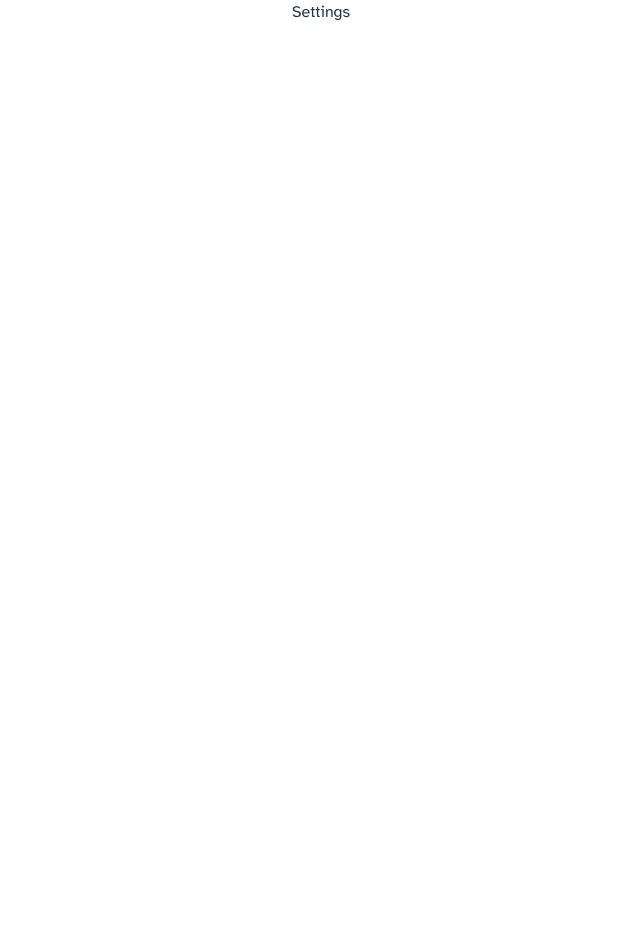
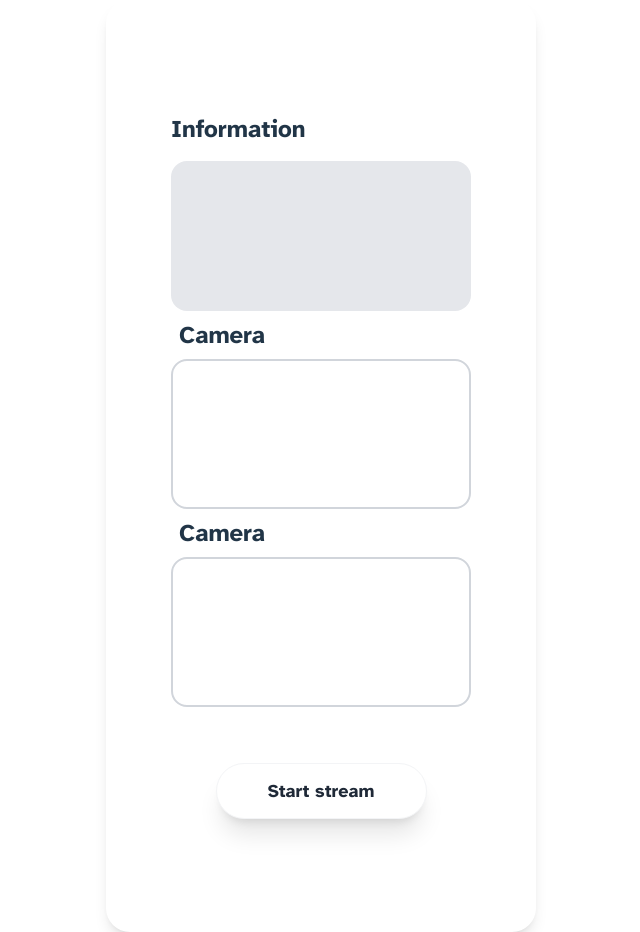
Before and after one commit to VietRocHack/realtors, a React (Vite) app: page /settings in a window 1280 px wide. Shown: the whole page, without its empty margins (319-959 px from the left). Before the commit the page ends 800 px from the top, so only its background shows below. Built offline with nearby package versions, Linux system fonts and the light colour scheme.

Commit message:
ldh: update Settings

```diff
--- a/src/pages/HomePage/HomePage.jsx
+++ b/src/pages/HomePage/HomePage.jsx
@@ -6,7 +6,7 @@ const HomePage = () => {
     const navigate = useNavigate()
 
     return (
-        <div className="w-full max-w-[430px] h-[932px] rounded-3xl shadow-lg overflow-hidden flex flex-col">
+        <div className="w-[430px] h-[932px] rounded-3xl shadow-lg overflow-hidden flex flex-col">
             <header className="mt-16 mb-8">
                 <h1 className="text-5xl font-bold leading-tight text-center text-white">reAItor</h1>
             </header>
@@ -24,7 +24,6 @@ const HomePage = () => {
                     <h2 className="text-2xl font-semibold text-center">for
                         <span className="text-emerald-400"> realtors</span>
                     </h2>
-
                 </div>
 
                 {/* Start button */}
--- /dev/null
+++ b/src/pages/Settings/Camera.jsx
@@ -0,0 +1,12 @@
+import React from 'react'
+
+const Camera = () => {
+  return (
+    <section>
+        <h2 className="text-2xl font-bold m-2">Camera</h2>
+        <div className="w-full h-[150px] border-2 border-gray-300 rounded-2xl"></div>
+    </section>
+  )
+}
+
+export default Camera
--- /dev/null
+++ b/src/pages/Settings/Information.jsx
@@ -0,0 +1,12 @@
+import React from 'react'
+
+const Information = () => {
+  return (
+    <section>
+        <h2 className="text-2xl font-bold mb-4">Information</h2>
+        <div className="w-[300px] h-[150px] bg-gray-200 rounded-2xl"></div>
+    </section>
+  )
+}
+
+export default Information
--- a/src/pages/Settings/Settings.jsx
+++ b/src/pages/Settings/Settings.jsx
@@ -1,9 +1,27 @@
 import React from 'react'
+import { useNavigate } from 'react-router-dom'
+import Button from '../../components/Button/Button'
+import Camera from './Camera'
+import Information from './Information'
 
 const Settings = () => {
-  return (
-    <div>Settings</div>
-  )
+    const navigate = useNavigate()
+
+    return (
+        <div className="w-[430px] h-[932px] rounded-3xl shadow-lg overflow-hidden flex flex-col items-center justify-center">
+            {/* Main Content */}
+            <div className="h-[650px] flex flex-col">
+              <Information />
+              <Camera />
+              <Camera />
+            </div>
+
+            {/* Live button */}
+            <Button onClick={() => navigate('/live')}>
+                Start stream
+            </Button>
+        </div>
+    )
 }
 
 export default Settings
```
